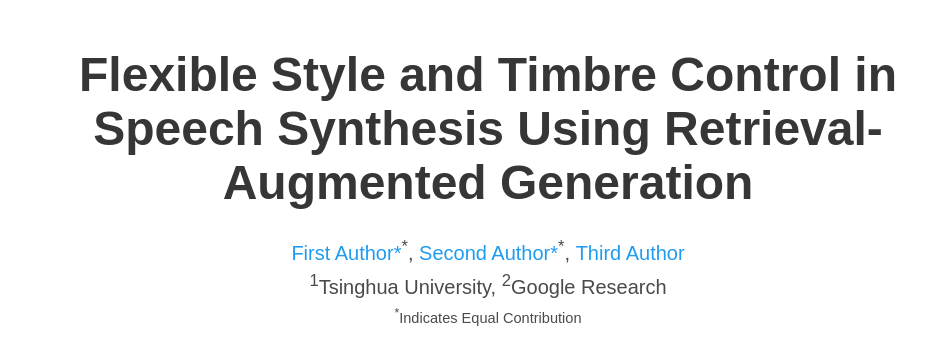
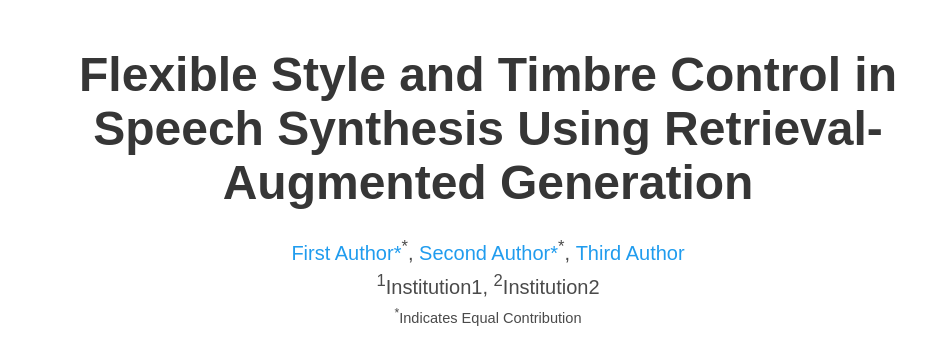
Before and after one commit to Chengyuann/AutoStyle-TTS-DEMO, a plain HTML site: page index.html in a window 1280 px wide. Shown: the top 340 px of the page, without its empty margins (152-1095 px from the left). Drawn offline with nearby package versions, Linux system fonts and the light colour scheme; some icons are missing; a web font is replaced by a local one.

Commit message:
Update index.html

```diff
--- a/index.html
+++ b/index.html
@@ -65,9 +65,9 @@
                   </div>
 
                   <div class="is-size-5 publication-authors">
-                    <span class="author-block"><sup>1</sup>Tsinghua University,</span>
+                    <span class="author-block"><sup>1</sup>Institution1,</span>
 <!--                     <br>Conferance name and year</span> -->
-                    <span class="author-block"><sup>2</sup>Google Research</span>
+                    <span class="author-block"><sup>2</sup>Institution2</span>
                     <span class="eql-cntrb"><small><br><sup>*</sup>Indicates Equal Contribution</small></span>
                   </div>
 
```
